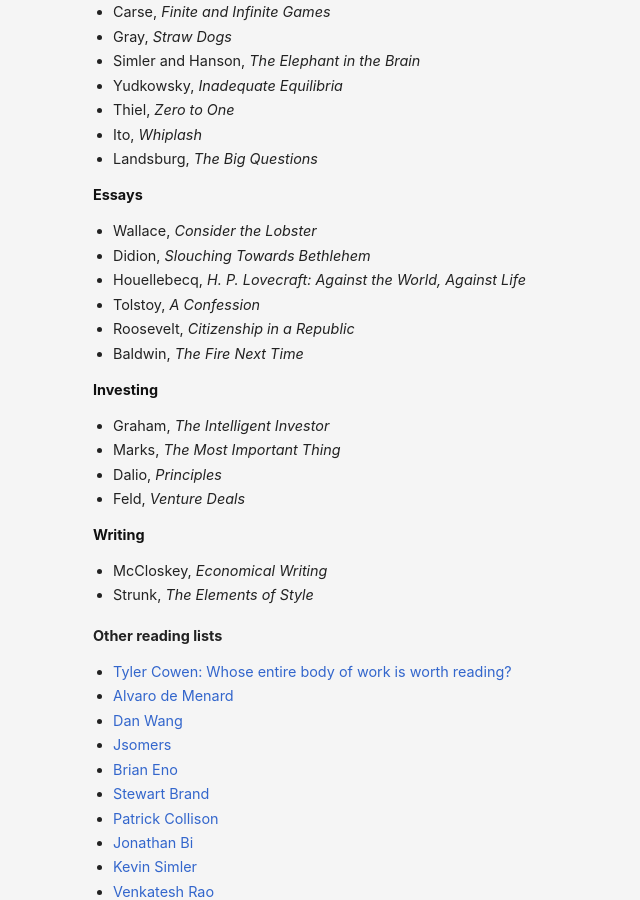
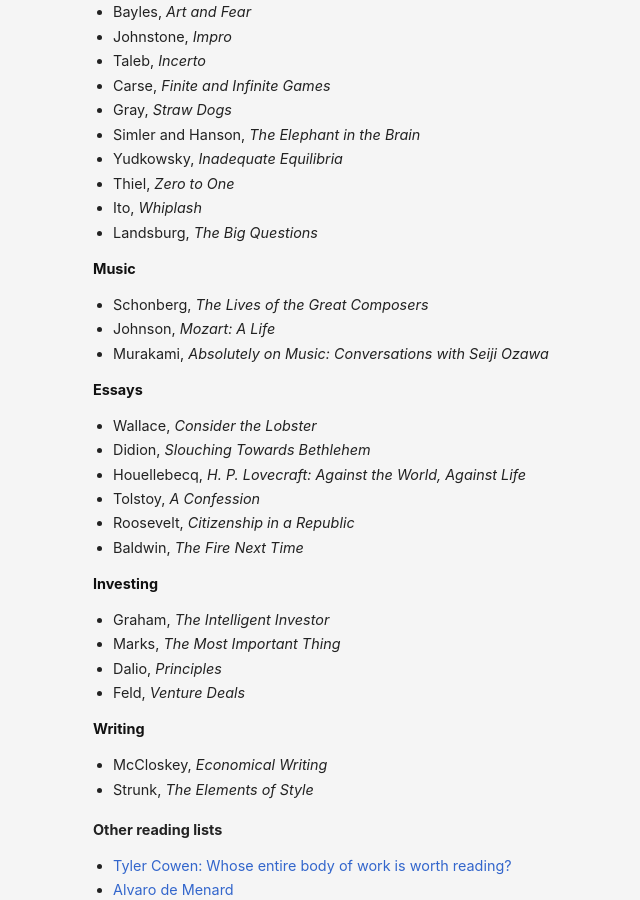
Before and after one commit to danschlz/danschulz.github.io, a Jekyll site: the page built from books.md, in a window 1280 px wide and 900 px high, scrolled down 6678 px. Shown: the whole window, without its empty margins (267-907 px from the left). Built offline with Jekyll 4.4.1, drawn with Linux system fonts in a browser that asks for light colours; part of the change alters nothing that is shown; some of the changed text lies outside the part shown.

Commit message:
Update books.md

```diff
--- a/books.md
+++ b/books.md
@@ -10,11 +10,11 @@ I love stumbling on [other people's reading lists](#otherlists), and this page i
 
 Bolano, _The Savage Detectives_ and _2666_. My favorite author. His two big novels are the best and worth every bit of effort.
 
-Borges, _Ficciones_. These stories are the easiest way to describe my taste in fiction. Philosophical literature with layers and layers of meaning that rewards rereading. Tlön, Uqbar, Orbis Tertius is my favorite, but I come back to all of them frequently.
+Borges, _Ficciones_. These stories are the easiest way to describe my taste in fiction. Philosophical literature with layers of meaning that reward rereading. Tlön, Uqbar, Orbis Tertius is my favorite, but I come back to all of them frequently.
 
 Adams, _Watership Down_. A story about rabbits that says profound things about friendship, mythology, fertility, totalitarianism, and more.
 
-Sebald, _Austerlitz_. Sebald without question writes the most beautiful prose I've had the pleasure of reading.
+Sebald, _Austerlitz_. Sebald is perhaps the most sublime prose stylist.
 
 Zweig, _The World of Yesterday_. A literary memoir and first person take on what it was like to watch the world get obliterated in the first half of the twentieth century. A reminder that history can reset itself in a single generation.
 
@@ -22,9 +22,9 @@ Henrich, _The Secret of our Success_. A readable introduction to cultural evolut
 
 Chiang, _Stories of your Life and Others_ and _Exhalation_. Like Borges, Chiang writes knock out speculative fiction. Less literary and heavier on the sci-fi.
 
-Wallace, _Consider the Lobster and other Essays_. When I was a teenager I'd Google "highest IQ person ever" and was always surprised to find Goethe alongside the likes of John von Neumann. Well, these essays taught me that verbal dexterity can be just as impressive as multiplying eight digit numbers in your head.
+Wallace, _Consider the Lobster and other Essays_. When I was a teenager I'd Google "highest IQ person ever" and was always surprised to find Goethe alongside John von Neumann. These essays taught me that verbal dexterity can be just as impressive as multiplying eight digit numbers in your head.
 
-Houellebecq, _Submission_. Houellebecq is the author most responsible for getting me hooked on fiction, and Submission is the one I started with. Satirical, hilarious, and a little Straussian.
+Houellebecq, _Submission_. Houellebecq is the author most responsible for getting me hooked on fiction, and Submission is the one I started with. Satirical, hilarious, Straussian.
 
 Ferrante, _The Neapolitan Novels_.
 
@@ -60,6 +60,7 @@ Jump to:
 * [China](#china)
 * [Politics / Sociology](#politics)
 * [Ideas, broadly](#ideas)
+* [Music](#music)
 * [Essays](#essays)
 * [Investing](#investing)
 * [Writing](#writing)
@@ -206,6 +207,7 @@ Jump to:
 - Moravia, _Agostino_
 - West, _Miss Lonelyhearts_
 - Bernhard, _The Loser_
+- Auster, _The New York Trilogy_
 - Johnson, _Jesus' Son_
 - Maugham, _The Razor's Edge_
 - Casares, _The Invention of Morel_
@@ -237,6 +239,7 @@ Jump to:
   - _The Old Man and the Sea_
 - Twain, _The Adventures of Tom Sawyer_
 - Steinbeck, _East of Eden_
+- Moshfegh, _My Year of Rest and Relaxation_
 - Lispector, _The Hour of the Star_
 - Carroll, _Alice's Adventures in Wonderland_
 - Eagleman, _Sum: Forty Tales from the Afterlives_
@@ -317,6 +320,11 @@ Jump to:
 - Ito, _Whiplash_
 - Landsburg, _The Big Questions_
 
+**Music** <a name="music"></a>
+- Schonberg, _The Lives of the Great Composers_
+- Johnson, _Mozart: A Life_
+- Murakami,  _Absolutely on Music: Conversations with Seiji Ozawa_
+
 **Essays** <a name="essays"></a>
 - Wallace, _Consider the Lobster_
 - Didion, _Slouching Towards Bethlehem_
```
